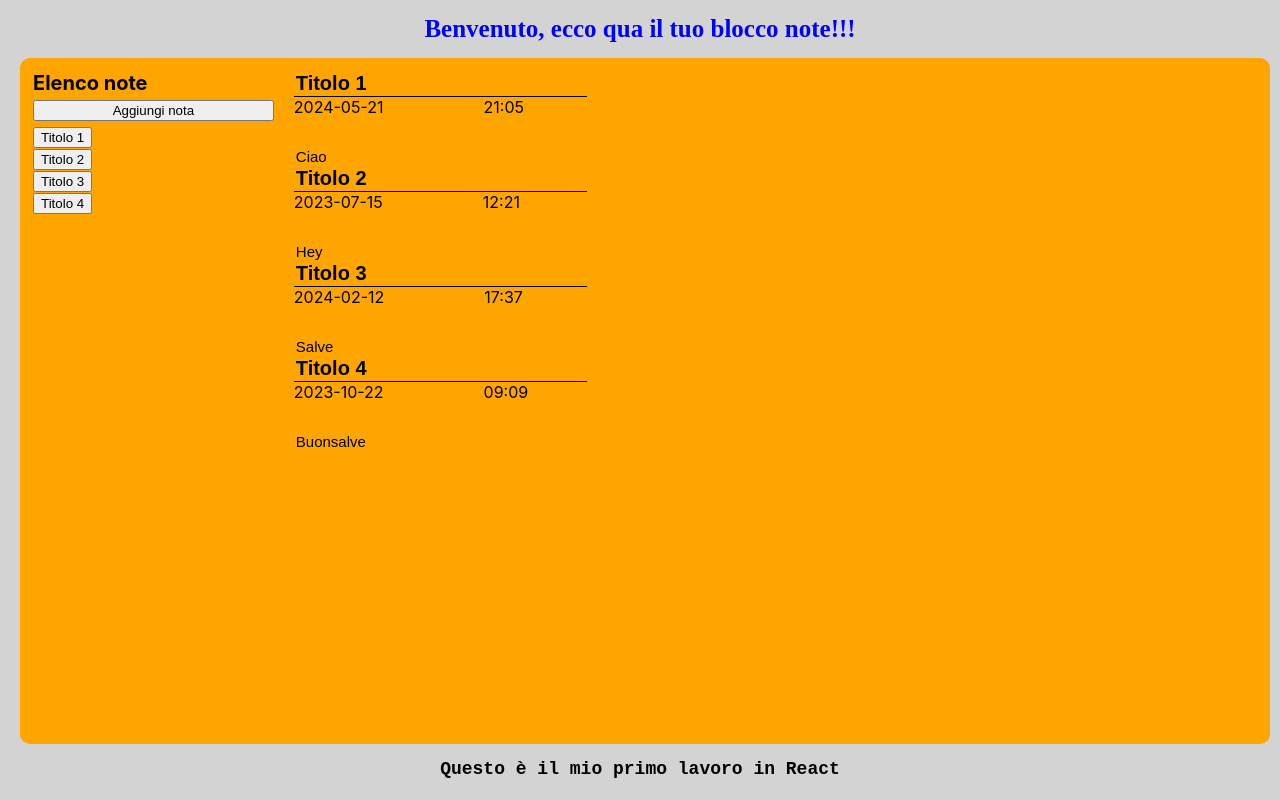
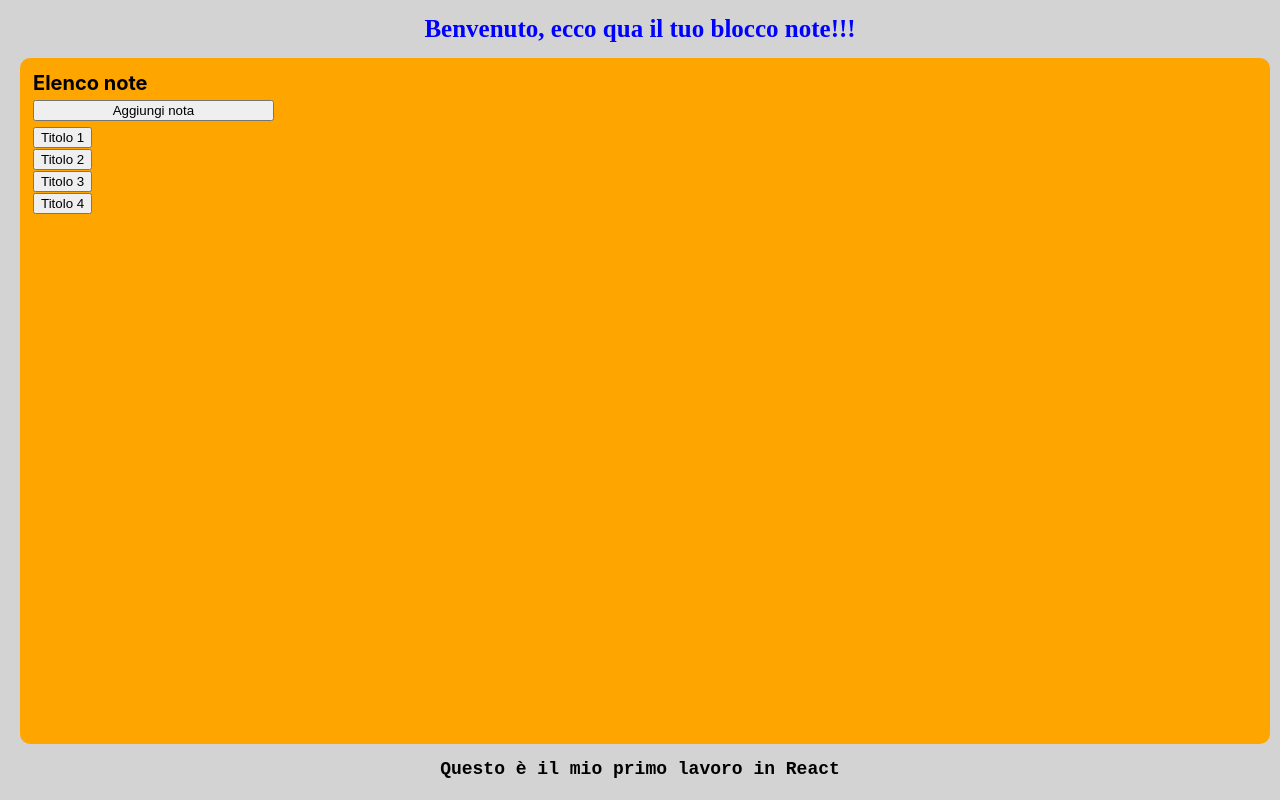
Before and after one commit to Cenzino21/blocco_note, a React (Create React App) app: page / in a window 1280 px wide. Built offline with nearby package versions, Linux system fonts and the light colour scheme.

Commit message:
Commit 12

```diff
--- a/src/App.jsx
+++ b/src/App.jsx
@@ -22,7 +22,7 @@ export default function App() {
       <header className="messaggioDiBenvenuto">Benvenuto, ecco qua il tuo blocco note!!!</header>
       <div className="contenitore">
         <ElencoNote elencoNote={nuoveNote} setNota={setNotaSelezionata}/>
-        <CompilaNota notaSelezionata={nuoveNote} setNotaSelezionata={setNotaSelezionata}/>
+        <CompilaNota notaSelezionata={notaSelezionata}/>
       </div>
       <footer>
         <div>Questo è il mio primo lavoro in React</div>
--- a/src/components/CompilaNote/CompilaNota.jsx
+++ b/src/components/CompilaNote/CompilaNota.jsx
@@ -5,17 +5,7 @@ import React from "react"
 export default function CompilaNota(props) {
   return (
     <div className="parteTesto">
-      <div>
-        {props.notaSelezionata.map((nota) =>
-        <div>
-          <input type="text" placeholder="Titolo" className="inserimentoTitolo" value={nota.titoloNota}></input>
-          <div className="dataOra">
-            <div>{nota.data}</div> <div>{nota.ora}</div>
-          </div>
-          <input type="text" placeholder="Testo" className="inserimentoTesto" value={nota.contenutoNota}></input>
-        </div>
-        )}
-      </div>
+      <p>{props.notaSelezionata}</p>
     </div>
   )
 }
```
